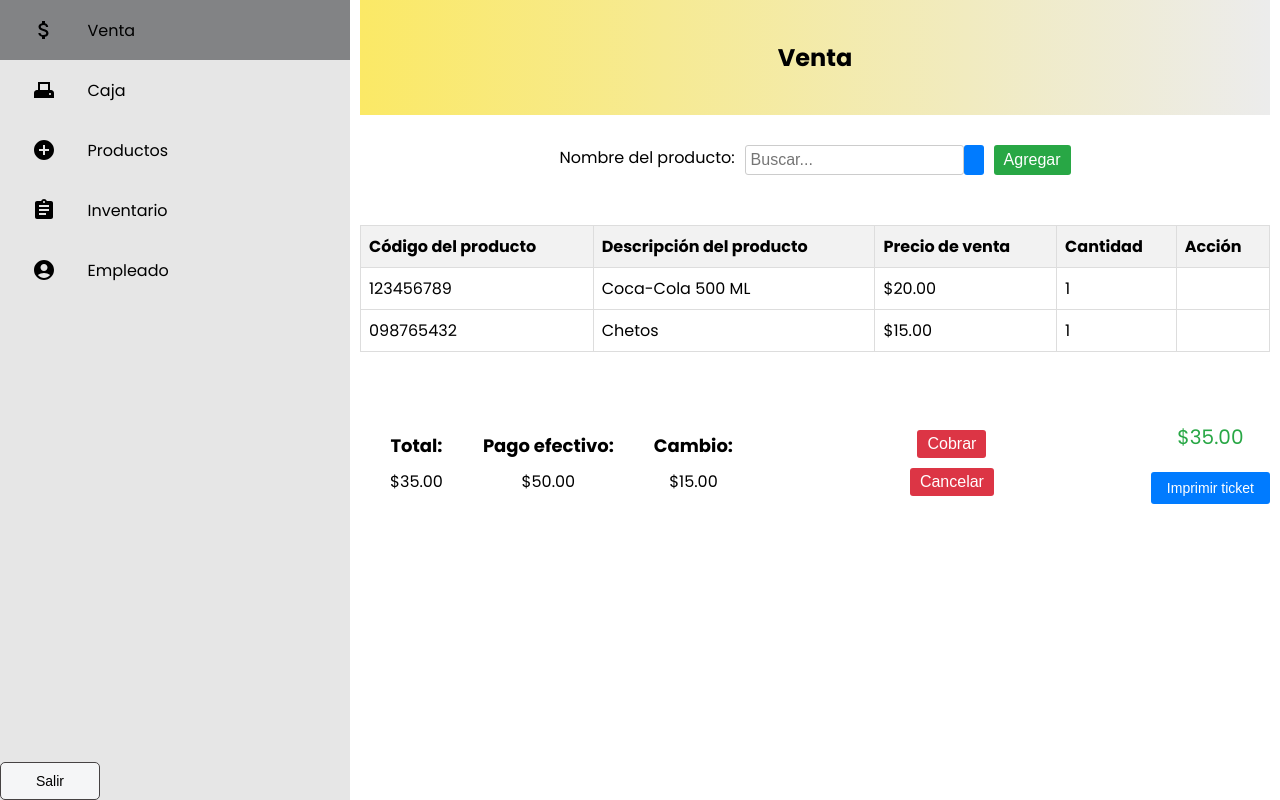
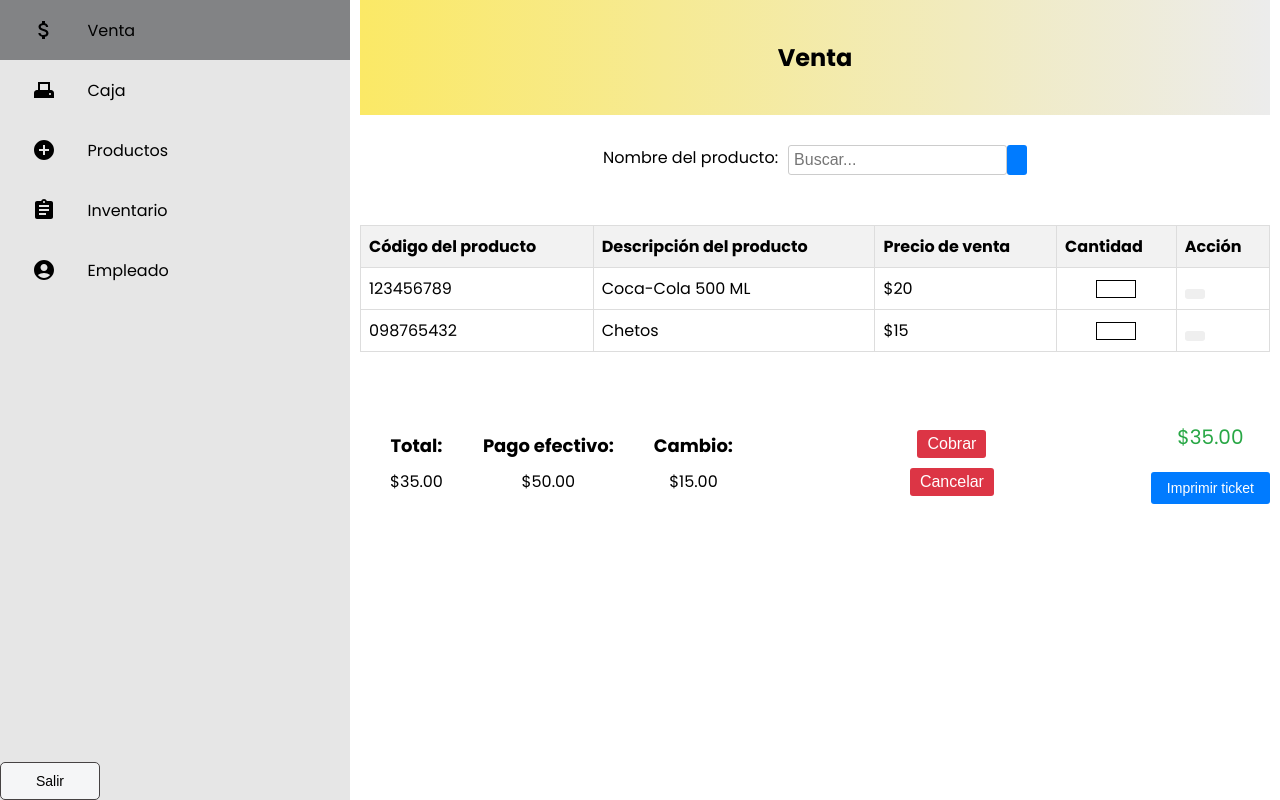
Before and after one commit to Nanbarrera/proyectoLogin, a React (Create React App) app: page / in a window 1280 px wide. Both pictures are taken after a click on the button "Acceder". Built offline with nearby package versions, Linux system fonts and the light colour scheme.

Commit message:
Modificación de la tabla

```diff
--- a/src/componentes/venta/Sidebar.css
+++ b/src/componentes/venta/Sidebar.css
@@ -108,6 +108,14 @@
     border: 1px solid #ccc;
     border-radius: 3px;
 }
+
+.incremento{
+    width: 40px;
+    font-size: 14px; /* Tamaño de fuente más pequeño */
+    border:1px solid #000;
+    text-align:center;
+}
+
 
 /*botones del nombre del producto*/
 button {
@@ -246,3 +254,7 @@ button {
     padding: 8px 16px; /* Padding más pequeño */
 
 }
+.inputCant{
+    display: flex;
+    justify-content: center;
+}
--- a/src/componentes/venta/Sidebar.js
+++ b/src/componentes/venta/Sidebar.js
@@ -1,6 +1,7 @@
 import React, { useState } from "react";
 import './Sidebar.css';
 import { SidebarData } from './SidebarData';
+import { handleDelete } from './utilidades'; // Reemplaza './utilidades' con la ruta correcta
 
 
 
@@ -17,6 +18,14 @@ function Sidebar() {
         // Lógica para salir
         window.location.pathname = "/login"; // Redirige al usuario al formulario de inicio de sesión
     }
+
+    const [productQuantitiesCompleted, setProductQuantitiesCompleted] = useState(products.map(() => false));
+
+    const handleQuantityCompleted = (index) => {
+        const updatedProductQuantitiesCompleted = [...productQuantitiesCompleted];
+        updatedProductQuantitiesCompleted[index] = true;
+        setProductQuantitiesCompleted(updatedProductQuantitiesCompleted);
+    };
 
     return (
         <div className="principal">
@@ -50,7 +59,6 @@ function Sidebar() {
                             <label htmlFor="search">Nombre del producto:</label>
                             <input type="text" id="search" name="search" placeholder="Buscar..." />
                             <button className="search-button"><i className="fas fa-search"></i></button>
-                            <button className="add-button">Agregar</button>
                         </div>
                         <div className="tabla">
                             <table className="table">
@@ -59,25 +67,29 @@ function Sidebar() {
                                         <th>Código del producto</th>
                                         <th>Descripción del producto</th>
                                         <th>Precio de venta</th>
-                                        <th>Cantidad </th>
+                                        <th>Cantidad</th>
                                         <th>Acción</th>
                                     </tr>
                                 </thead>
                                 <tbody>
-                                    <tr>
-                                        <td>123456789</td>
-                                        <td>Coca-Cola 500 ML</td>
-                                        <td>$20.00</td>
-                                        <td>1</td>
-                                        <td><i className="fas fa-trash-alt"></i></td>
-                                    </tr>
-                                    <tr>
-                                        <td>098765432</td>
-                                        <td>Chetos</td>
-                                        <td>$15.00</td>
-                                        <td>1</td>
-                                        <td><i className="fas fa-trash-alt"></i></td>
-                                    </tr>
+                                    {products.map((product, index) => (
+                                        <tr key={product.id}>
+                                            <td>{product.code}</td>
+                                            <td>{product.description}</td>
+                                            <td>${product.price}</td>
+                                            <td>
+                                                <div className="inputCant">
+                                                    <input className="incremento" type="number" min="0" />
+                                                </div>
+                                            </td>
+                                            <td>
+                                                <button className="delete-button" onClick={() => handleDelete(product.id)}>
+                                                    <i className="fas fa-trash-alt"></i>
+                                                </button>
+                                            </td>
+                                        </tr>
+                                    ))}
+
 
                                 </tbody>
                             </table>
--- /dev/null
+++ b/src/componentes/venta/utilidades.js
@@ -0,0 +1,7 @@
+// utilidades.js
+
+// Función para eliminar un producto por su ID
+export const handleDelete = (productId) => {
+    // Lógica para eliminar el producto con productId
+    console.log(`Eliminar producto con ID: ${productId}`);
+};
```
